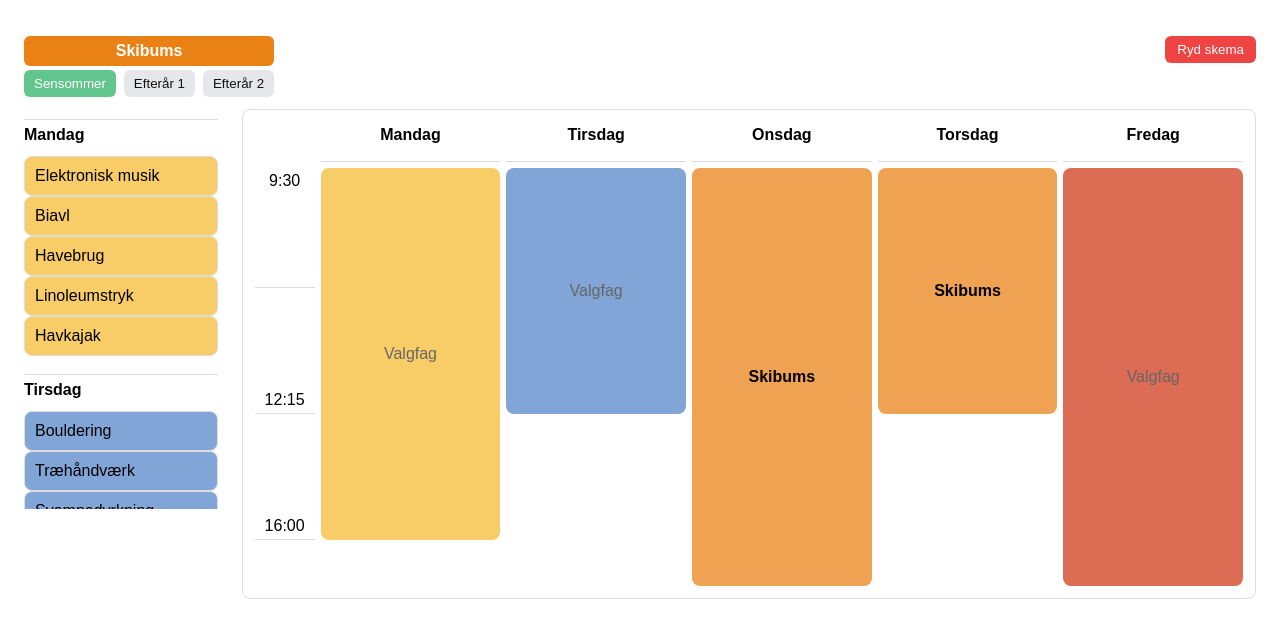
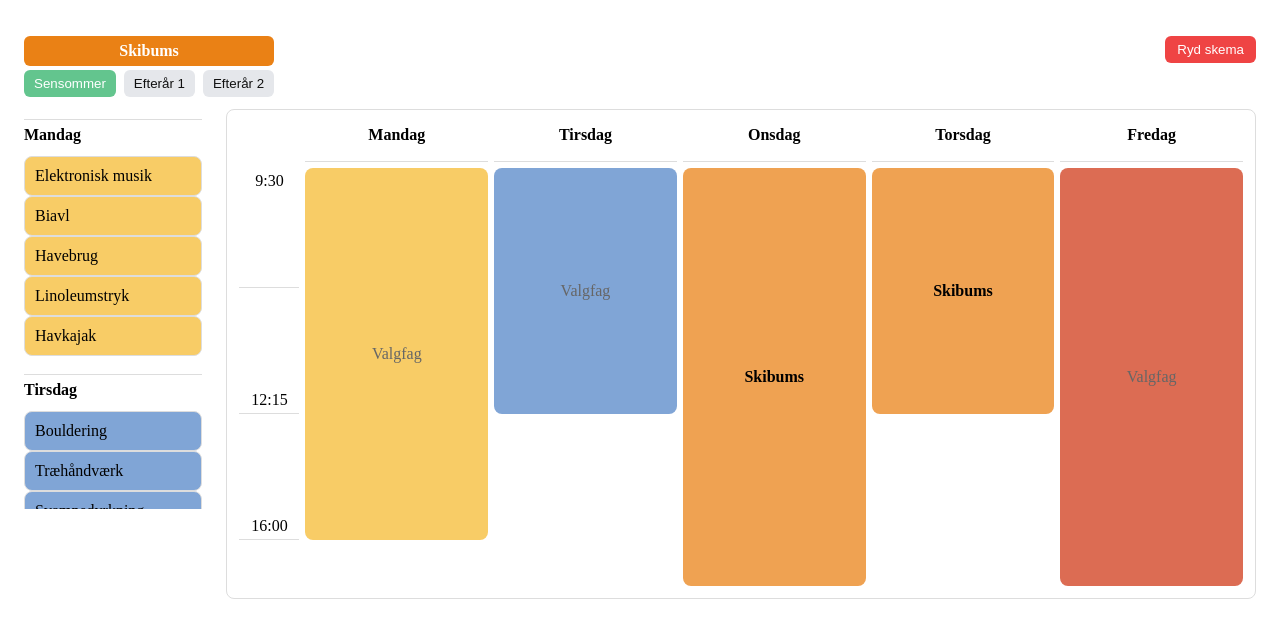
Before and after one commit to mvj-hub/skema-skibums, a React (Create React App) app: page / in a window 1280 px wide. Shown: the top 638 px of the page. Built offline with nearby package versions, Linux system fonts and the light colour scheme.

Commit message:
Update App.js

```diff
--- a/src/App.js
+++ b/src/App.js
@@ -528,7 +528,6 @@ const paletteItemStyle = useCallback((s) => ({
       style={{
         padding: 16,
         minHeight: "auto", // mindre høj
-        fontFamily: "Arial, sans-serif",
         background: "transparent",
       }}
     >
```
